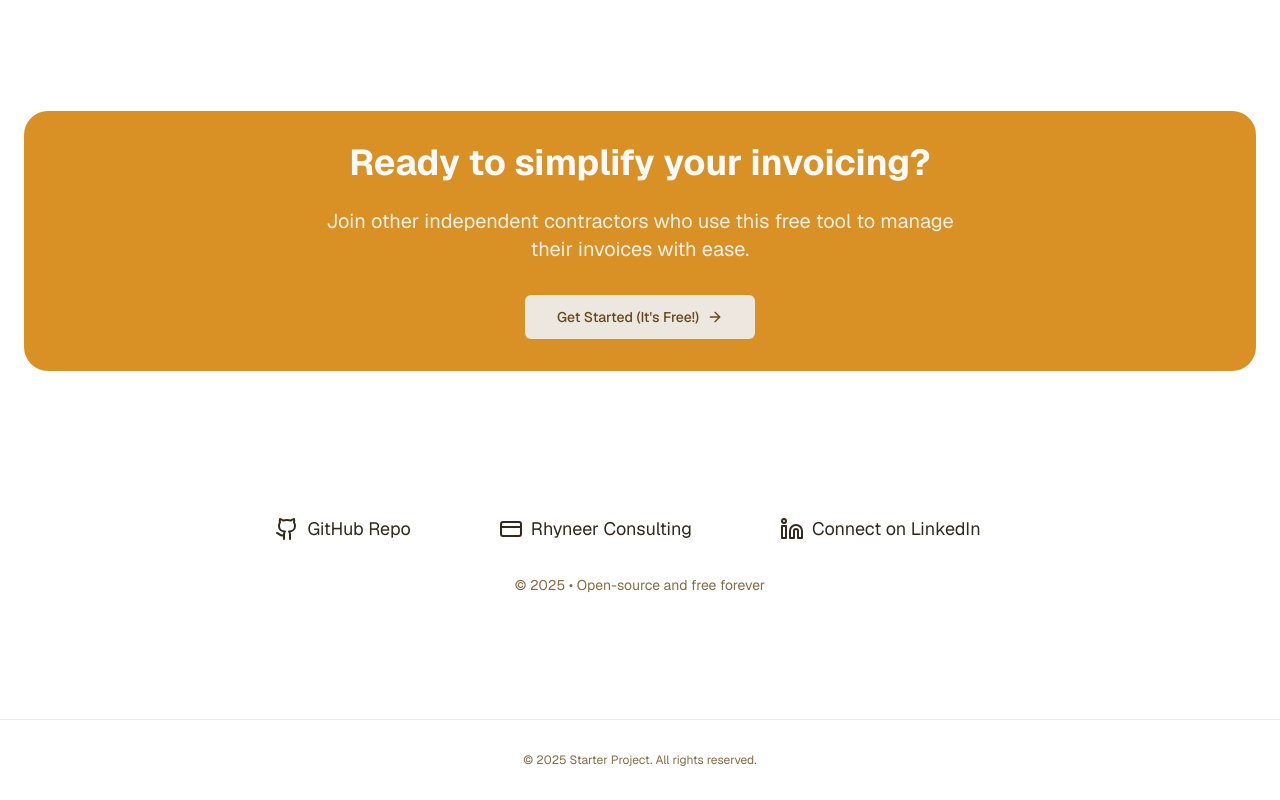
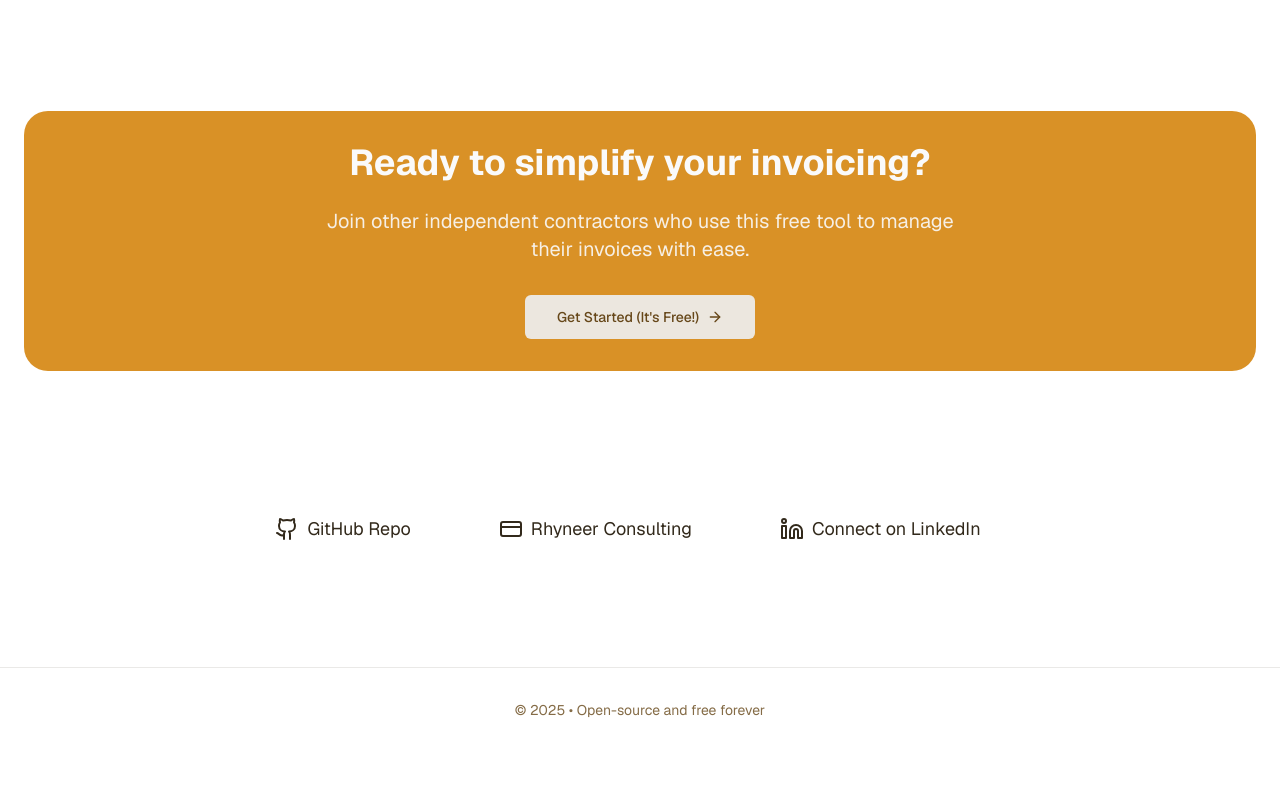
Before and after one commit to CaptainCrouton89/invoicing, a Next.js app: page / in a window 1280 px wide. Shown: the part 2865-3665 px from the top of the page. After the commit the page ends 3617 px from the top, so only its background shows below. Built offline with nearby package versions, Linux system fonts and the light colour scheme; no server answers.

Commit message:
refactor: move footer content from Home component to Footer component for better structure

```diff
--- a/app/page.tsx
+++ b/app/page.tsx
@@ -303,9 +303,6 @@ export default function Home() {
             <ExternalLink className="h-4 w-4 opacity-0 group-hover:opacity-100 transition-opacity" />
           </a>
         </div>
-        <div className="text-center mt-8 text-sm text-muted-foreground">
-          <p>© {new Date().getFullYear()} • Open-source and free forever</p>
-        </div>
       </section>
     </div>
   );
--- a/components/Footer.tsx
+++ b/components/Footer.tsx
@@ -1,10 +1,8 @@
 export default function Footer() {
   return (
     <footer className="w-full border-t border-t-foreground/10 mt-auto">
-      <div className="container mx-auto py-8 text-center text-xs text-muted-foreground">
-        <p>
-          © {new Date().getFullYear()} Starter Project. All rights reserved.
-        </p>
+      <div className="container mx-auto py-8 text-center text-sm text-muted-foreground">
+        <p>© {new Date().getFullYear()} • Open-source and free forever</p>
       </div>
     </footer>
   );
```
